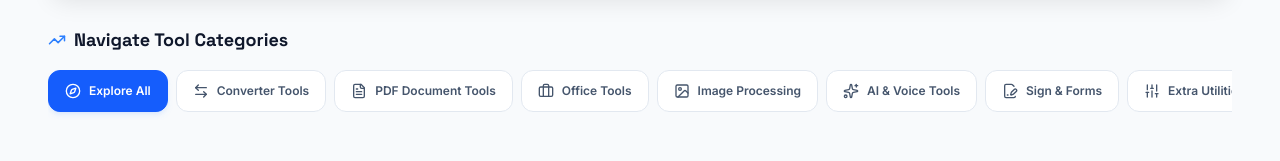
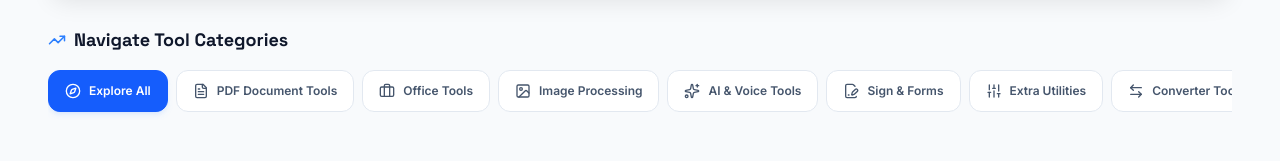
Before and after one commit to PankajBhardwaj1993/PDF-Toolkit-Pro, a React (Vite) app: page / in a window 1280 px wide. Shown: the part 370-531 px from the top of the page. Built offline with nearby package versions, Linux system fonts and the light colour scheme; no server answers.

Commit message:
Reorder category tabs: place PDF Document Tools first and Converter Tools last

```diff
--- a/src/components/ToolGrid.tsx
+++ b/src/components/ToolGrid.tsx
@@ -27,13 +27,13 @@ export default function ToolGrid({
 
   const categories: Array<{ id: ToolCategory | 'all' | 'converter'; name: string; icon: any }> = [
     { id: 'all', name: 'Explore All', icon: Compass },
-    { id: 'converter', name: 'Converter Tools', icon: ArrowLeftRight },
     { id: 'pdf', name: 'PDF Document Tools', icon: FileText },
     { id: 'office', name: 'Office Tools', icon: Briefcase },
     { id: 'image', name: 'Image Processing', icon: ImageIcon },
     { id: 'ai', name: 'AI & Voice Tools', icon: Sparkles },
     { id: 'signature', name: 'Sign & Forms', icon: FileSignature },
     { id: 'utilities', name: 'Extra Utilities', icon: Sliders },
+    { id: 'converter', name: 'Converter Tools', icon: ArrowLeftRight },
   ];
 
   const isConverterTool = (tool: Tool) => {
```
